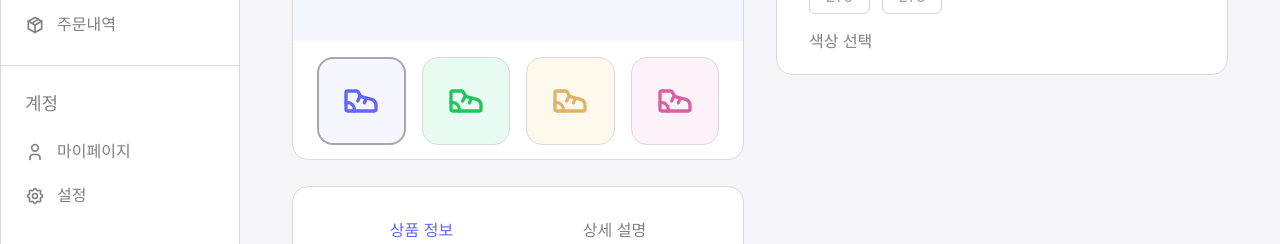
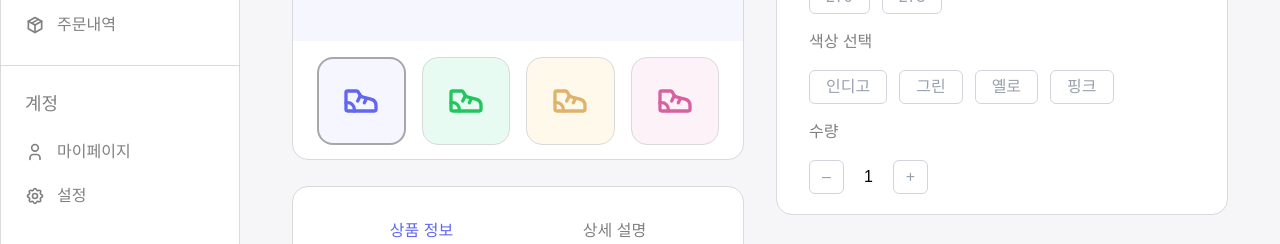
Before and after one commit to JinIleSon/paygo, a React (Vite) app in the folder paygo-frontent/: page /shopping/product-detail in a window 1280 px wide. Shown: the part 453-697 px from the top of the page. Built offline with nearby package versions, Linux system fonts and the light colour scheme.

Commit message:
feat: 상품 상세 페이지 내 색상 선택, 수량 기능 추가

```diff
--- a/paygo-frontent/src/pages/shopping/ProductDetailPage.tsx
+++ b/paygo-frontent/src/pages/shopping/ProductDetailPage.tsx
@@ -1,20 +1,22 @@
-import { IconShoe } from "@tabler/icons-react";
-import Card from "../../components/common/Card";
-import { useState } from "react";
-import SelectCard from "../../components/common/SelectCard";
+import { IconShoe } from '@tabler/icons-react';
+import Card from '../../components/common/Card';
+import { useState } from 'react';
+import SelectCard from '../../components/common/SelectCard';
+import Button from '../../components/common/Button';
 
 function ProductDetailPage() {
-
     const [selectedIndex, setSelectedIndex] = useState(0);
     const [selectedTab, setSelectedTab] = useState<'info' | 'description'>('info');
     const [selectedSize, setSelectedSize] = useState(-1);
+    const [selectedColor, setSelectedColor] = useState('');
+    const [selectedCount, setSelectedCount] = useState(1);
 
     const product = {
         id: 0,
         itemBg: 'bg-[#F5F6FF]',
         itemText: 'text-[#6266F1]',
         icon: IconShoe,
-            colorSet:[
+        colorSet: [
             { color: '#6266F1', bg: '#F5F6FF' },
             { color: '#22C55E', bg: '#E8FBF2' },
             { color: '#E0B36B', bg: '#FEF9EB' },
@@ -30,7 +32,7 @@ function ProductDetailPage() {
         return: '수령 후 7일 이내',
 
         // 상세 설명
-            description: `나이키 에어맥스 270은 Nike Air 기술의 가장 큰 힐 유닛을 탑재하여 하루 종일 편안한 착화감을 제공합니다.
+        description: `나이키 에어맥스는 Nike Air 기술의 가장 큰 힐 유닛을 탑재하여 하루 종일 편안한 착화감을 제공합니다.
 
                         ▪ 경량 메쉬 어퍼로 통기성이 뛰어나 장시간 착용에도 발이 쾌적합니다.
                         ▪ 270도를 감싸는 대형 Air 유닛이 충격을 흡수하여 발뒤꿈치를 부드럽게 받쳐줍니다.
@@ -47,7 +49,7 @@ function ProductDetailPage() {
 
         stock: 2,
         size: [240, 245, 250, 260, 265, 270, 275],
-            chooseColor: ['인디고', '그린', '옐로', '핑크']
+        chooseColor: ['인디고', '그린', '옐로', '핑크'],
     };
 
     const Icon = product.icon;
@@ -58,8 +60,14 @@ function ProductDetailPage() {
                 <div className="min-w-1/2">
                     <div className="flex flex-col gap-6.5">
                         <Card className="p-0 h-130 overflow-hidden">
-                            <div className="flex justify-center items-center h-100" style={{background: product.colorSet[selectedIndex].bg}}>
-                                <Icon size={160} style={{color: product.colorSet[selectedIndex].color}}/>
+                            <div
+                                className="flex justify-center items-center h-100"
+                                style={{ background: product.colorSet[selectedIndex].bg }}
+                            >
+                                <Icon
+                                    size={160}
+                                    style={{ color: product.colorSet[selectedIndex].color }}
+                                />
                             </div>
                             <div className="px-6 py-4 gap-4 grid grid-cols-[1fr_1fr_1fr_1fr] h-30">
                                 {product.colorSet.map((setting, index) => (
@@ -68,10 +76,12 @@ function ProductDetailPage() {
                                         onClick={() => setSelectedIndex(index)}
                                         style={{
                                             backgroundColor: setting.bg,
-                                            border: selectedIndex === index ? '2px solid #A7A7A7' : ''
+                                            border:
+                                                selectedIndex === index ? '2px solid #A7A7A7' : '',
                                         }}
-                                        className="p-0 flex items-center justify-center cursor-pointer">
-                                        <Icon size={40} style={{color: setting.color}}/>
+                                        className="p-0 flex items-center justify-center cursor-pointer"
+                                    >
+                                        <Icon size={40} style={{ color: setting.color }} />
                                     </Card>
                                 ))}
                             </div>
@@ -79,14 +89,20 @@ function ProductDetailPage() {
                         <Card>
                             <div className="grid grid-cols-[1fr_1fr] border-b border-b-[#D9D9D9] mb-8">
                                 <button
-                                    className={`cursor-pointer font-medium py-3 border-b-2 ${selectedTab === 'info' ? "text-[#6266F1] border-b-[#6266F1]" : "text-[gray] border-b-transparent"}`}
-                                    onClick={() => setSelectedTab('info')}>상품 정보</button>
+                                    className={`cursor-pointer font-medium py-3 border-b-2 ${selectedTab === 'info' ? 'text-[#6266F1] border-b-[#6266F1]' : 'text-[gray] border-b-transparent'}`}
+                                    onClick={() => setSelectedTab('info')}
+                                >
+                                    상품 정보
+                                </button>
                                 <button
-                                    className={`cursor-pointer font-medium py-3 border-b-2 ${selectedTab === 'description' ? "text-[#6266F1] border-b-[#6266F1]" : "text-[gray] border-b-transparent"}`}
-                                    onClick={() => setSelectedTab('description')}>상세 설명</button>
+                                    className={`cursor-pointer font-medium py-3 border-b-2 ${selectedTab === 'description' ? 'text-[#6266F1] border-b-[#6266F1]' : 'text-[gray] border-b-transparent'}`}
+                                    onClick={() => setSelectedTab('description')}
+                                >
+                                    상세 설명
+                                </button>
                             </div>
                             {/* 상품 정보 탭 */}
-                                {selectedTab === 'info' &&
+                            {selectedTab === 'info' && (
                                 <section>
                                     <div className="grid grid-cols-[8rem_1fr] gap-y-6 mb-8">
                                         <div className="text-[gray] font-medium">브랜드</div>
@@ -103,49 +119,118 @@ function ProductDetailPage() {
                                         <div>{product.return}</div>
                                     </div>
                                 </section>
-                                }
+                            )}
 
                             {/* 상세 설명 탭 */}
-                            {selectedTab === 'description' &&
+                            {selectedTab === 'description' && (
                                 <section>
                                     <div className="whitespace-pre-wrap text-[gray] font-medium mb-8">
-                                        {product.description.split('\n').map((line) => line.trim()).join('\n')}
+                                        {product.description
+                                            .split('\n')
+                                            .map((line) => line.trim())
+                                            .join('\n')}
                                     </div>
                                 </section>
-                            }
+                            )}
                         </Card>
                     </div>
                 </div>
                 <div className="min-w-1/2">
                     <Card>
                         <div className="flex flex-col gap-4 font-medium">
-                            <div className="text-[gray]">쇼핑 &gt; {product.itemClassification} &gt; <span className="text-[#6266F1]">{product.name}</span></div>
-                            <div className="text-2xl">{product.name} — {product.chooseColor[0]}</div> {/* TODO: 색상 선택 시 함께 바뀌어야 함 */}
+                            <div className="text-[gray]">
+                                쇼핑 &gt; {product.itemClassification} &gt;{' '}
+                                <span className="text-[#6266F1]">{product.name}</span>
+                            </div>
+                            <div className="text-2xl">
+                                {product.name} — {product.chooseColor[0]}
+                            </div>{' '}
+                            {/* TODO: 색상 선택 시 함께 바뀌어야 함 */}
                             <div className="flex items-end">
-                                <div className="text-xl text-[red]"><span className="text-2xl">{(product.originPrice - product.discountPrice) / product.originPrice * 100}%</span> 할인</div>
-                                <div className="text-[gray] ml-auto">재고 <span className={`${product.stock > 2 ? "text-[gray]" : "text-[red]"}`}>{product.stock}개</span> 남음</div>
+                                <div className="text-xl text-[red]">
+                                    <span className="text-2xl">
+                                        {((product.originPrice - product.discountPrice) /
+                                            product.originPrice) *
+                                            100}
+                                        %
+                                    </span>{' '}
+                                    할인
+                                </div>
+                                <div className="text-[gray] ml-auto">
+                                    재고{' '}
+                                    <span
+                                        className={`${product.stock > 2 ? 'text-[gray]' : 'text-[red]'}`}
+                                    >
+                                        {product.stock}개
+                                    </span>{' '}
+                                    남음
+                                </div>
                             </div>
                             <div className="flex items-end gap-1">
-                                <div className="text-4xl">{product.discountPrice.toLocaleString()}원</div>
-                                <div className="text-xl text-gray-300 line-through">{product.originPrice.toLocaleString()}원</div>
+                                <div className="text-4xl">
+                                    {product.discountPrice.toLocaleString()}원
                                 </div>
-
+                                <div className="text-xl text-gray-300 line-through">
+                                    {product.originPrice.toLocaleString()}원
+                                </div>
+                            </div>
                             <div className="border-t border-t-[#D9D9D9] mt-4 mb-2"></div>
-
                             <div className="text-[gray]">사이즈 선택</div>
                             <div className="flex flex-wrap gap-3">
-                                {product.size.map((s, index) => (
+                                {product.size.map((s) => (
                                     <SelectCard
-                                            key={index}
-                                            onClick={() => setSelectedSize(index)}
-                                            isSelected={selectedSize === index}
+                                        key={s}
+                                        onClick={() => setSelectedSize(s)}
+                                        isSelected={selectedSize === s}
                                         variant="secondary"
-                                            className="px-4 py-1 rounded-md">
+                                        className="px-4 py-1 rounded-md"
+                                    >
                                         {s}
                                     </SelectCard>
                                 ))}
                             </div>
                             <div className="text-[gray]">색상 선택</div>
+                            <div className="flex flex-wrap gap-3">
+                                {product.chooseColor.map((color) => (
+                                    <SelectCard
+                                        key={color}
+                                        onClick={() => setSelectedColor(color)}
+                                        isSelected={selectedColor === color}
+                                        variant="secondary"
+                                        className="px-4 py-1 rounded-md"
+                                    >
+                                        {color}
+                                    </SelectCard>
+                                ))}
+                            </div>
+                            <div className="text-[gray]">수량</div>
+                            <div className="flex items-center gap-5">
+                                <Button
+                                    variant="secondary"
+                                    className="px-3 py-1"
+                                    onClick={() =>
+                                        setSelectedCount((prev) => {
+                                            if (prev > 0) return prev - 1;
+                                            return 0;
+                                        })
+                                    }
+                                >
+                                    –
+                                </Button>
+                                <div>{selectedCount}</div>
+                                <Button
+                                    variant="secondary"
+                                    className="px-3 py-1"
+                                    onClick={() =>
+                                        setSelectedCount((next) => {
+                                            if (next < product.stock) return next + 1;
+                                            return next;
+                                        })
+                                    }
+                                >
+                                    +
+                                </Button>
+                            </div>
                         </div>
                     </Card>
                 </div>
```
Lines whose indentation alone changed are shown as unchanged.
